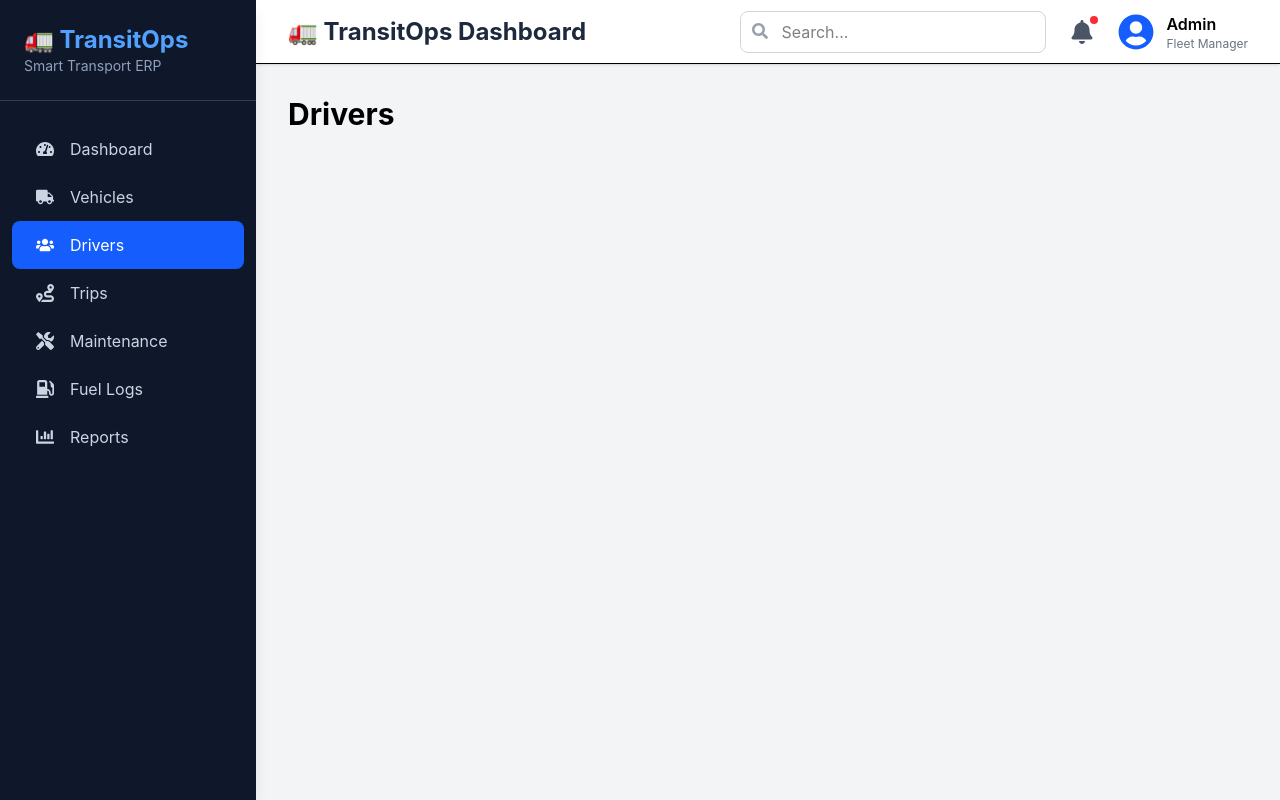
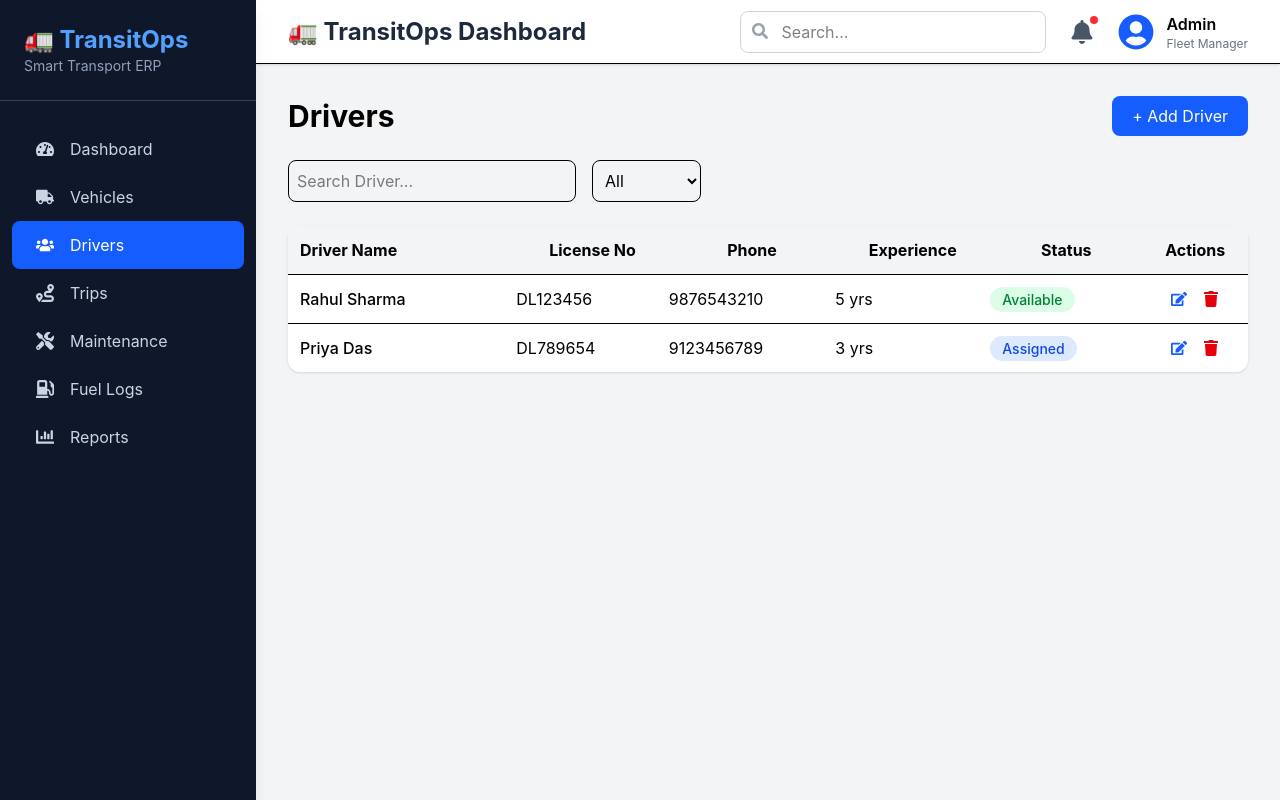
Before and after one commit to ITS-DISHA23/ODOO-HACK, a React (Vite) app in the folder client/: page /drivers in a window 1280 px wide. Built offline with nearby package versions, Linux system fonts and the light colour scheme.

Commit message:
feat: implement driver management module with CRUD operations

```diff
--- /dev/null
+++ b/client/src/components/DriverForm.jsx
@@ -0,0 +1,183 @@
+import { useState, useEffect } from "react";
+
+function DriverForm({
+  drivers,
+  setDrivers,
+  editingDriver,
+  setEditingDriver,
+}) {
+  const [show, setShow] = useState(false);
+
+  const emptyForm = {
+    name: "",
+    license: "",
+    phone: "",
+    experience: "",
+    status: "Available",
+  };
+
+  const [form, setForm] = useState(emptyForm);
+
+  // Open modal when editing a driver
+  useEffect(() => {
+    if (editingDriver) {
+      setForm(editingDriver);
+      setShow(true);
+    }
+  }, [editingDriver]);
+
+  const saveDriver = () => {
+    if (
+      !form.name ||
+      !form.license ||
+      !form.phone ||
+      !form.experience
+    ) {
+      alert("Please fill all fields");
+      return;
+    }
+
+    // EDIT DRIVER
+    if (editingDriver) {
+      const updatedDrivers = drivers.map((driver) =>
+        driver.id === editingDriver.id ? form : driver
+      );
+
+      setDrivers(updatedDrivers);
+      setEditingDriver(null);
+    }
+    // ADD DRIVER
+    else {
+      setDrivers([
+        ...drivers,
+        {
+          id: Date.now(),
+          ...form,
+        },
+      ]);
+    }
+
+    // Reset Form
+    setForm(emptyForm);
+    setShow(false);
+  };
+
+  const closeModal = () => {
+    setShow(false);
+    setEditingDriver(null);
+    setForm(emptyForm);
+  };
+
+  return (
+    <>
+      <button
+        onClick={() => setShow(true)}
+        className="bg-blue-600 text-white px-5 py-2 rounded-lg hover:bg-blue-700"
+      >
+        + Add Driver
+      </button>
+
+      {show && (
+        <div className="fixed inset-0 bg-black/40 flex justify-center items-center z-50">
+
+          <div className="bg-white rounded-xl p-6 w-[420px]">
+
+            <h2 className="text-xl font-bold mb-4">
+              {editingDriver ? "Edit Driver" : "Add Driver"}
+            </h2>
+
+            <div className="space-y-3">
+
+              <input
+                className="border w-full p-2 rounded"
+                placeholder="Driver Name"
+                value={form.name}
+                onChange={(e) =>
+                  setForm({
+                    ...form,
+                    name: e.target.value,
+                  })
+                }
+              />
+
+              <input
+                className="border w-full p-2 rounded"
+                placeholder="License Number"
+                value={form.license}
+                onChange={(e) =>
+                  setForm({
+                    ...form,
+                    license: e.target.value,
+                  })
+                }
+              />
+
+              <input
+                className="border w-full p-2 rounded"
+                placeholder="Phone Number"
+                value={form.phone}
+                onChange={(e) =>
+                  setForm({
+                    ...form,
+                    phone: e.target.value,
+                  })
+                }
+              />
+
+              <input
+                type="number"
+                className="border w-full p-2 rounded"
+                placeholder="Experience (Years)"
+                value={form.experience}
+                onChange={(e) =>
+                  setForm({
+                    ...form,
+                    experience: e.target.value,
+                  })
+                }
+              />
+
+              <select
+                className="border w-full p-2 rounded"
+                value={form.status}
+                onChange={(e) =>
+                  setForm({
+                    ...form,
+                    status: e.target.value,
+                  })
+                }
+              >
+                <option>Available</option>
+                <option>Assigned</option>
+                <option>Off Duty</option>
+              </select>
+
+            </div>
+
+            <div className="flex justify-end gap-3 mt-6">
+
+              <button
+                onClick={closeModal}
+                className="border px-4 py-2 rounded hover:bg-gray-100"
+              >
+                Cancel
+              </button>
+
+              <button
+                onClick={saveDriver}
+                className="bg-blue-600 text-white px-4 py-2 rounded hover:bg-blue-700"
+              >
+                {editingDriver ? "Update" : "Save"}
+              </button>
+
+            </div>
+
+          </div>
+
+        </div>
+      )}
+    </>
+  );
+}
+
+export default DriverForm;
--- /dev/null
+++ b/client/src/components/DriverTable.jsx
@@ -0,0 +1,130 @@
+import { FaEdit, FaTrash } from "react-icons/fa";
+
+function DriverTable({
+  drivers,
+  setDrivers,
+  search,
+  statusFilter,
+  setEditingDriver,
+}) {
+  // Filter drivers
+  const filtered = drivers.filter((driver) => {
+    const matchesSearch =
+      driver.name.toLowerCase().includes(search.toLowerCase()) ||
+      driver.license.toLowerCase().includes(search.toLowerCase());
+
+    const matchesStatus =
+      statusFilter === "All" ||
+      driver.status === statusFilter;
+
+    return matchesSearch && matchesStatus;
+  });
+
+  // Delete Driver
+  const deleteDriver = (id) => {
+    if (window.confirm("Are you sure you want to delete this driver?")) {
+      setDrivers(drivers.filter((d) => d.id !== id));
+    }
+  };
+
+  // Status Badge Color
+  const badgeColor = (status) => {
+    switch (status) {
+      case "Available":
+        return "bg-green-100 text-green-700";
+
+      case "Assigned":
+        return "bg-blue-100 text-blue-700";
+
+      case "Off Duty":
+        return "bg-red-100 text-red-700";
+
+      default:
+        return "bg-gray-100 text-gray-700";
+    }
+  };
+
+  return (
+    <div className="bg-white rounded-xl shadow overflow-hidden">
+      <table className="w-full">
+
+        <thead className="bg-gray-100">
+          <tr>
+            <th className="p-3 text-left">Driver Name</th>
+            <th>License No</th>
+            <th>Phone</th>
+            <th>Experience</th>
+            <th>Status</th>
+            <th className="text-center">Actions</th>
+          </tr>
+        </thead>
+
+        <tbody>
+          {filtered.length > 0 ? (
+            filtered.map((driver) => (
+              <tr
+                key={driver.id}
+                className="border-t hover:bg-gray-50"
+              >
+                <td className="p-3 font-medium">
+                  {driver.name}
+                </td>
+
+                <td>{driver.license}</td>
+
+                <td>{driver.phone}</td>
+
+                <td>{driver.experience} yrs</td>
+
+                <td>
+                  <span
+                    className={`px-3 py-1 rounded-full text-sm font-medium ${badgeColor(
+                      driver.status
+                    )}`}
+                  >
+                    {driver.status}
+                  </span>
+                </td>
+
+                <td>
+                  <div className="flex justify-center gap-4">
+
+                    <button
+                      onClick={() => setEditingDriver(driver)}
+                      className="text-blue-600 hover:text-blue-800"
+                      title="Edit Driver"
+                    >
+                      <FaEdit />
+                    </button>
+
+                    <button
+                      onClick={() => deleteDriver(driver.id)}
+                      className="text-red-600 hover:text-red-800"
+                      title="Delete Driver"
+                    >
+                      <FaTrash />
+                    </button>
+
+                  </div>
+                </td>
+
+              </tr>
+            ))
+          ) : (
+            <tr>
+              <td
+                colSpan="6"
+                className="text-center p-6 text-gray-500"
+              >
+                No drivers found.
+              </td>
+            </tr>
+          )}
+        </tbody>
+
+      </table>
+    </div>
+  );
+}
+
+export default DriverTable;
--- a/client/src/pages/Drivers.jsx
+++ b/client/src/pages/Drivers.jsx
@@ -1,9 +1,84 @@
+import { useState } from "react";
 import DashboardLayout from "../layouts/DashboardLayout";
+import DriverForm from "../components/DriverForm";
+import DriverTable from "../components/DriverTable";
 
 function Drivers() {
+  const [drivers, setDrivers] = useState([
+    {
+      id: 1,
+      name: "Rahul Sharma",
+      license: "DL123456",
+      phone: "9876543210",
+      experience: 5,
+      status: "Available",
+    },
+    {
+      id: 2,
+      name: "Priya Das",
+      license: "DL789654",
+      phone: "9123456789",
+      experience: 3,
+      status: "Assigned",
+    },
+  ]);
+
+  const [search, setSearch] = useState("");
+  const [statusFilter, setStatusFilter] = useState("All");
+
+  const [editingDriver, setEditingDriver] = useState(null);
+
   return (
     <DashboardLayout>
-      <h1 className="text-3xl font-bold">Drivers</h1>
+      <div>
+
+        <div className="flex justify-between items-center mb-6">
+
+          <h1 className="text-3xl font-bold">
+            Drivers
+          </h1>
+
+          <DriverForm
+            drivers={drivers}
+            setDrivers={setDrivers}
+            editingDriver={editingDriver}
+            setEditingDriver={setEditingDriver}
+          />
+
+        </div>
+
+        <div className="flex gap-4 mb-6">
+
+          <input
+            type="text"
+            placeholder="Search Driver..."
+            className="border rounded-lg p-2 w-72"
+            value={search}
+            onChange={(e) => setSearch(e.target.value)}
+          />
+
+          <select
+            className="border rounded-lg p-2"
+            value={statusFilter}
+            onChange={(e) => setStatusFilter(e.target.value)}
+          >
+            <option>All</option>
+            <option>Available</option>
+            <option>Assigned</option>
+            <option>Off Duty</option>
+          </select>
+
+        </div>
+
+        <DriverTable
+          drivers={drivers}
+          setDrivers={setDrivers}
+          search={search}
+          statusFilter={statusFilter}
+          setEditingDriver={setEditingDriver}
+        />
+
+      </div>
     </DashboardLayout>
   );
 }
```
